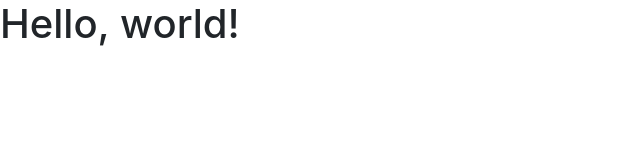
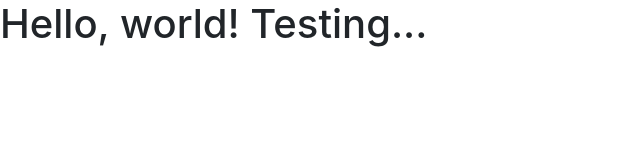
Before and after one commit to brenden3627/cv, a plain HTML site: page index.html in a window 1280 px wide. Shown: the whole page, without its empty margins (0-640 px from the left). Drawn offline with nearby package versions, Linux system fonts and the light colour scheme.

Commit message:
Update index.html

```diff
--- a/index.html
+++ b/index.html
@@ -23,7 +23,7 @@
     <title>Hello, world!</title>
   </head>
   <body>
-    <h1>Hello, world!</h1>
+    <h1>Hello, world! Testing...</h1>
 
     <!-- Optional JavaScript -->
     <!-- jQuery first, then Popper.js, then Bootstrap JS -->
```
